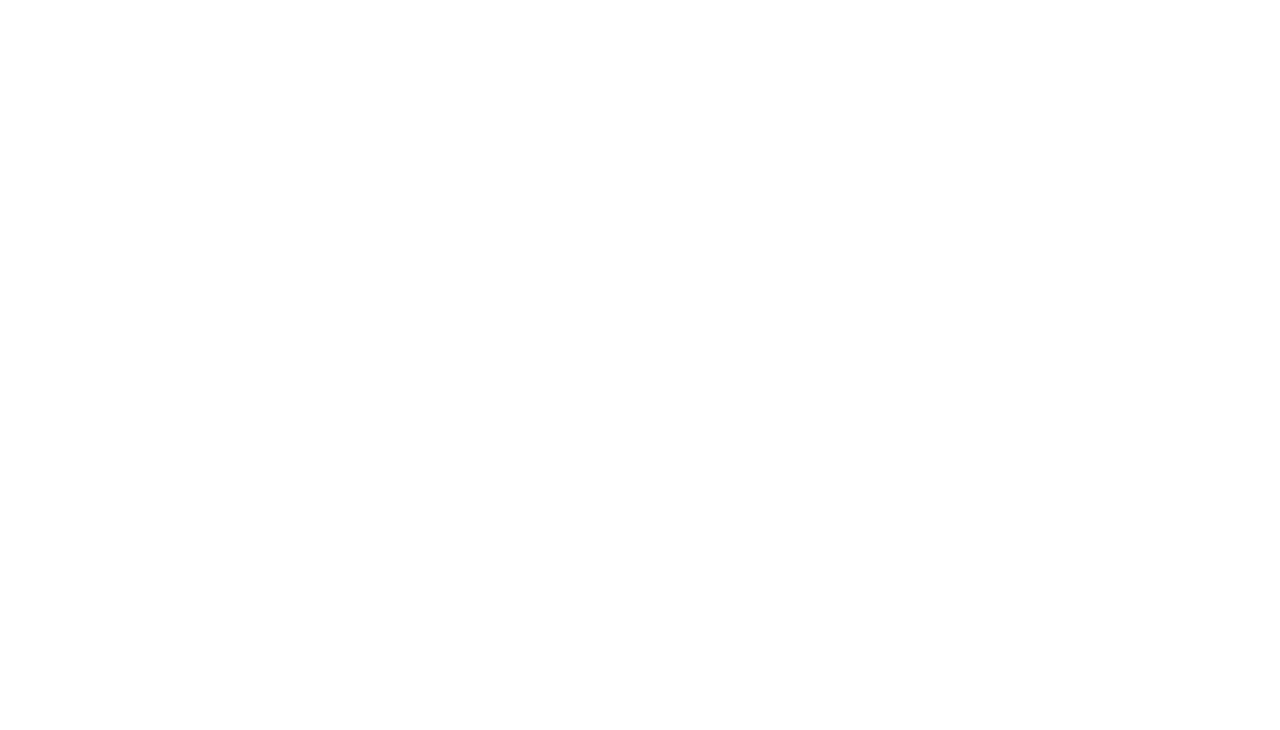
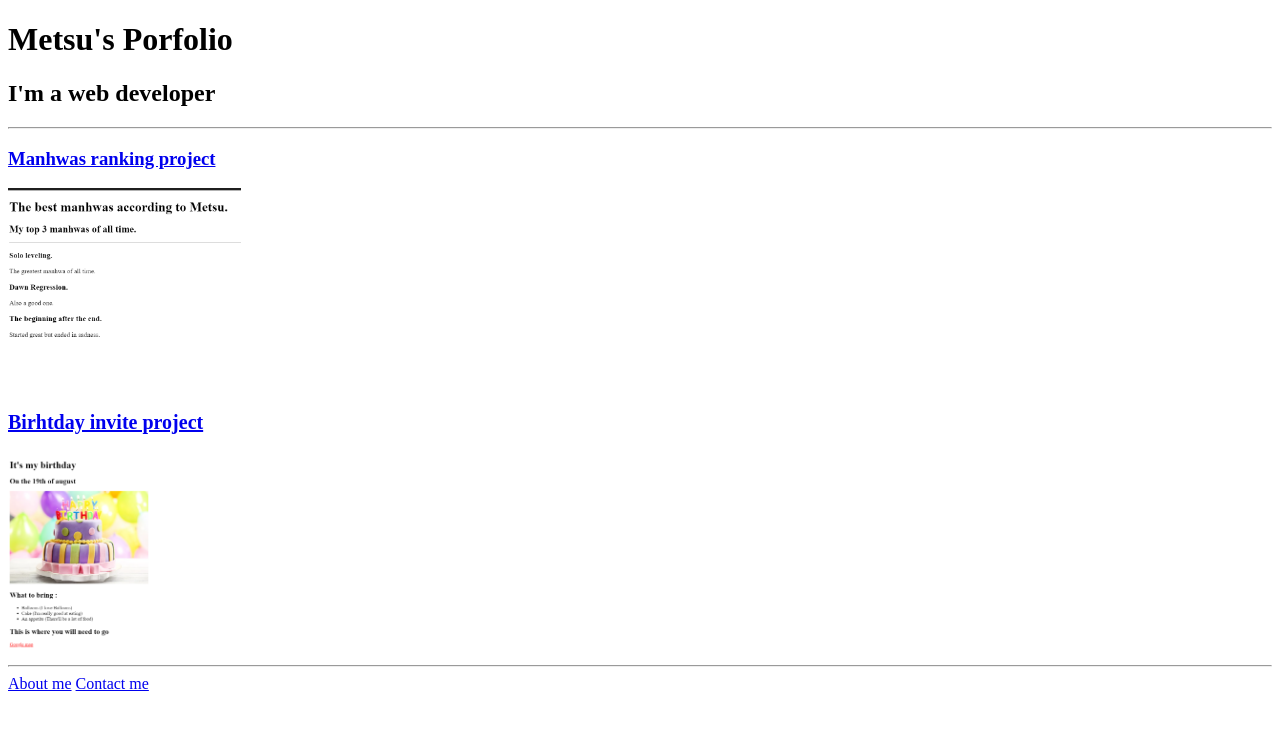
Before and after one commit to nguyen2005duy/html-porfolio, a plain HTML site: page index.html in a window 1280 px wide. Drawn offline with Linux system fonts and the light colour scheme.

Commit message:
Add files via upload

```diff
--- a/index.html
+++ b/index.html
@@ -1,3 +1,4 @@
+
 <!-- TODO 1: Create the HTML Boilerplate -->
 
 <!-- TODO 2: Add Your previous projects' HTML into the public folder -->
@@ -13,3 +14,26 @@ HINT for TODO 6: You can use the height attribute set to 200 to make the image s
 https://developer.mozilla.org/en-US/docs/Web/HTML/Element/img#attr-height -->
 
 <!-- TODO 7: Add the Contact Me and About Me page links -->
+<!DOCTYPE html>
+<html>
+    <head>
+      <meta  charset = "UTF-8">
+      <title>My page</title>
+    </head>
+    <body>
+       <h1>Metsu's Porfolio</h1>
+       <h2>I'm a web developer</h2>
+       <hr />
+       <h3><a href = "./public/movie-ranking.html" title = >Manhwas ranking project</a></h3>
+
+        <img src = "./assets/images/movie-ranking.png" height =200 alt = "movie ranking pic" />
+
+       <h3><a style = "font-size:20px" href = "./public/birthday-invite.html">Birhtday invite project</a></h3>
+       <img src = "./assets/images/birthday-invite.png" height = 200 alt = "birthday invite pic" />
+       <hr />
+       <a href = "./public/about.html"> About me</a>
+       <a href = "./public/contact.html">Contact me</a>
+
+
+    </body>
+</html>
```
